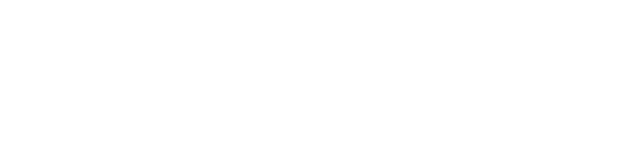
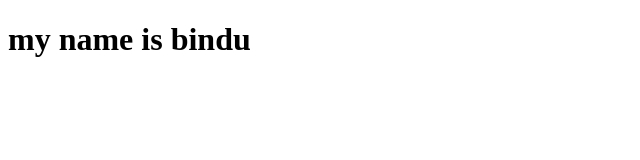
Before and after one commit to Binduhima38/Firstrepository, a plain HTML site: page index.html in a window 1280 px wide. Shown: the whole page, without its empty margins (0-640 px from the left). Drawn offline with Linux system fonts and the light colour scheme.

Commit message:
modified

```diff
--- a/index.html
+++ b/index.html
@@ -7,6 +7,6 @@
     <title>DOC</title>
 </head>
 <body>
-
+    <h1>my name is bindu</h1>
 </body>
 </html>
```
